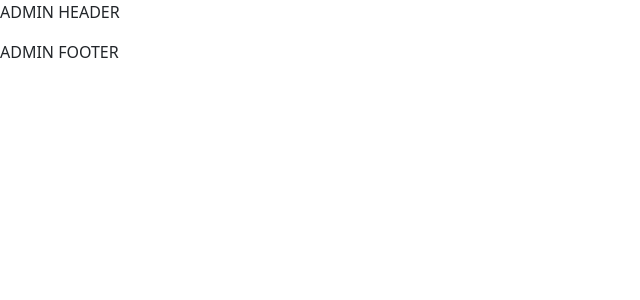
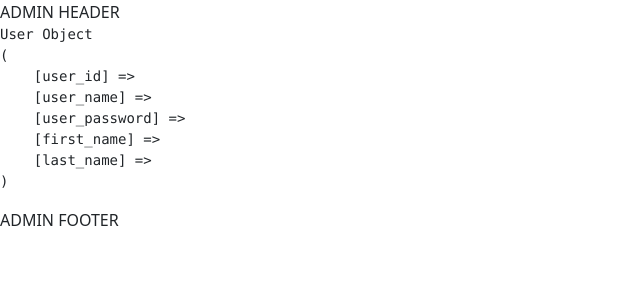
Before and after one commit to touzaelhassan/PGS-PHP-OOP, a PHP site: page /admin/index.php in a window 1280 px wide. Shown: the top 300 px of the page, without its empty margins (0-640 px from the left). Run offline with PHP 8.4, Linux system fonts and the light colour scheme; data that the repository does not hold is empty.

Commit message:
Assigning array values to object properties

```diff
--- a/admin/includes/user.php
+++ b/admin/includes/user.php
@@ -2,6 +2,12 @@
 
 class User
 {
+
+  public $user_id;
+  public $user_name;
+  public $user_password;
+  public $first_name;
+  public $last_name;
 
   public static function do_this_query($sql)
   {
--- a/admin/index.php
+++ b/admin/index.php
@@ -4,8 +4,16 @@
 
 <?php
 
-$query = User::get_user_by_id(2);
-$user = mysqli_fetch_assoc($query);
+$query = User::get_user_by_id(1);
+$db_user = mysqli_fetch_assoc($query);
+
+$user = new User();
+
+$user->user_id = $db_user["user_id"];
+$user->user_name = $db_user["user_name"];
+$user->user_password = $db_user["user_password"];
+$user->first_name = $db_user["first_name"];
+$user->last_name = $db_user["last_name"];
 
 echo "<pre>";
 print_r($user);
```
